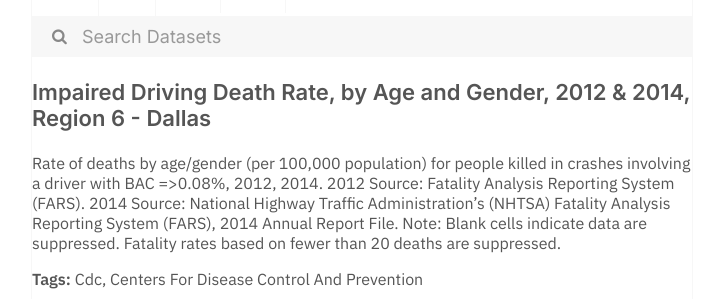
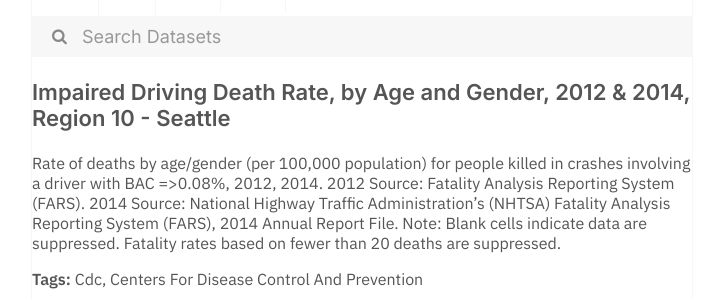
Before and after one commit to dayda-entities/centers-for-disease-control-and-prevention, a Jekyll site: the page built from _posts/2020-11-12-impaired-driving-death-rate-by.md, in a window 1280 px wide. Shown: the part 269-568 px from the top of the page, without its empty margins (278-1000 px from the left). Built offline with Jekyll 4.4.1, drawn with Linux system fonts in a browser that asks for light colours.

```diff
--- a/_posts/2020-11-12-impaired-driving-death-rate-by.md
+++ b/_posts/2020-11-12-impaired-driving-death-rate-by.md
@@ -1,15 +1,17 @@
 ---
-title: 'Impaired Driving Death Rate, by Age and Gender, 2012 & 2014, Region 6 - Dallas'
-created: '2020-11-12T12:15:10.165724'
-modified: '2021-04-21T19:29:14.092639'
+title: >-
+  Impaired Driving Death Rate, by Age and Gender, 2012 & 2014, Region 10 -
+  Seattle
+created: '2020-11-12T12:17:00.290304'
+modified: '2021-04-21T19:43:02.601080'
 state: active
 type: dataset
 tags:
   - Cdc
   - Centers For Disease Control And Prevention
 groups: []
-csv_url: 'https://data.cdc.gov/api/views/k9ai-xgx2/rows.csv?accessType=DOWNLOAD'
-json_url: 'https://data.cdc.gov/api/views/k9ai-xgx2/rows.json?accessType=DOWNLOAD'
+csv_url: 'https://data.cdc.gov/api/views/x9gq-59r3/rows.csv?accessType=DOWNLOAD'
+json_url: 'https://data.cdc.gov/api/views/x9gq-59r3/rows.json?accessType=DOWNLOAD'
 layout: post
 
 ---
```
